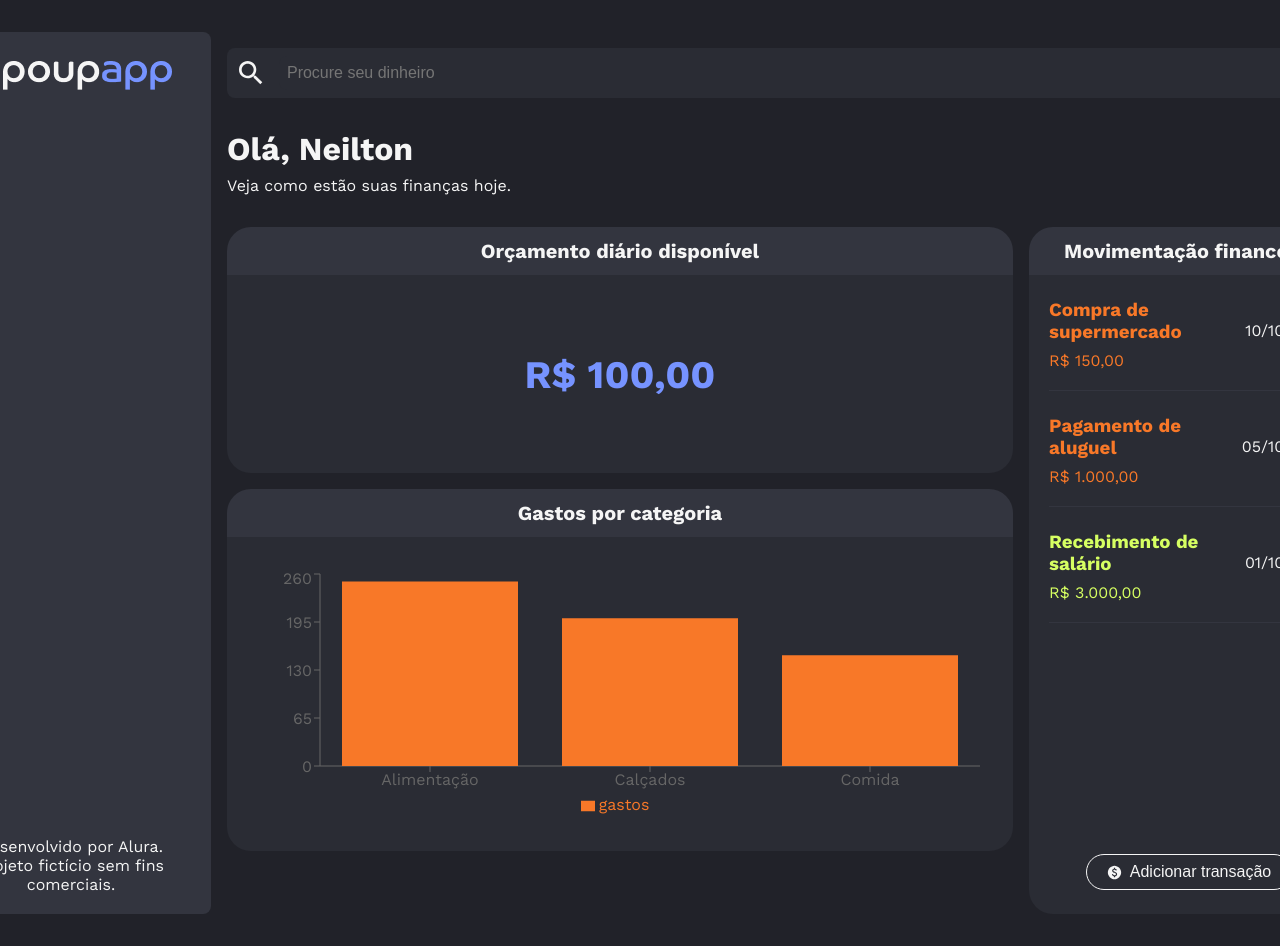
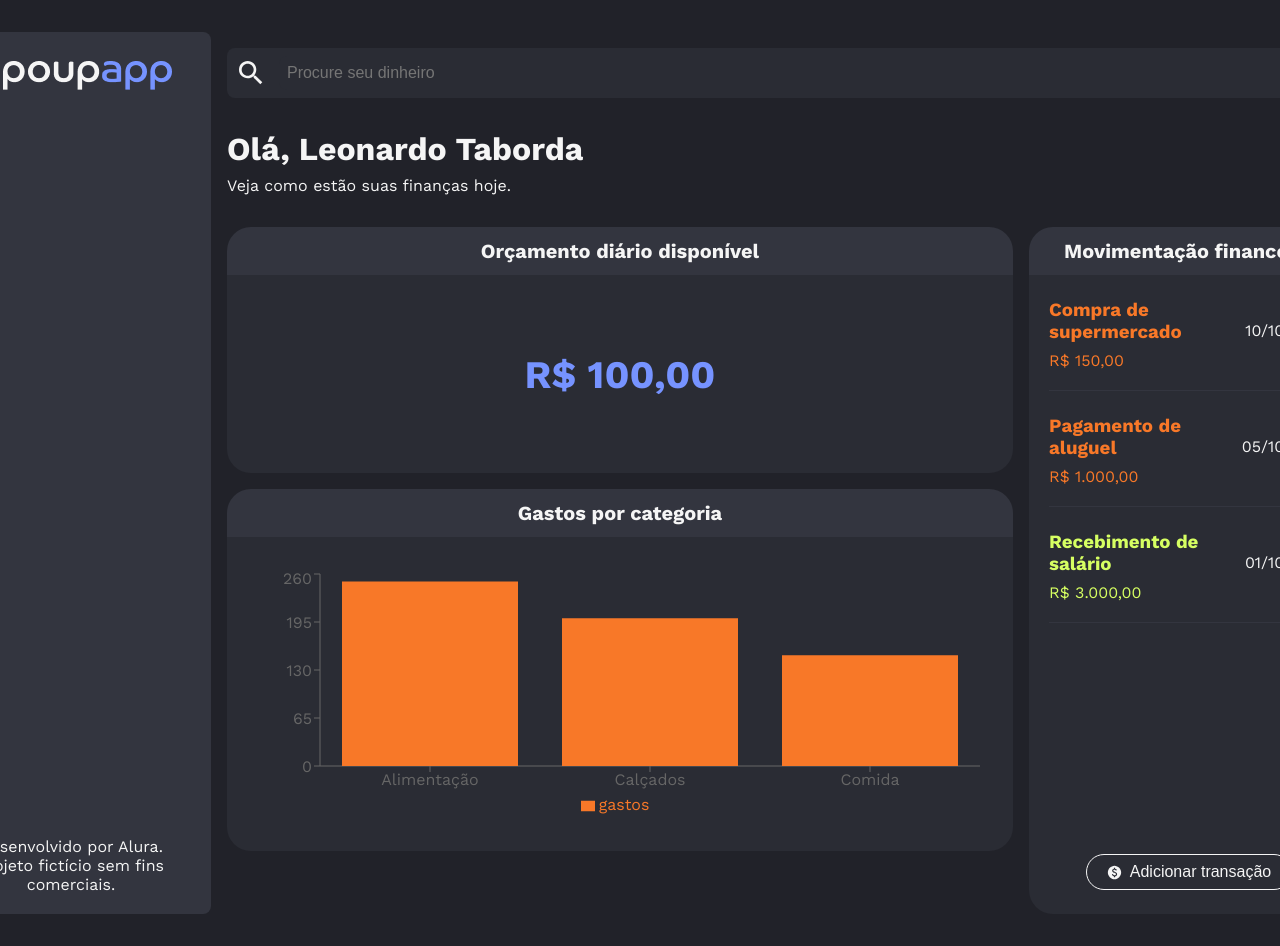
Before and after one commit to leotaborda/poupapp-react-typescript, a React (Vite) app: page /home in a window 1280 px wide. Shown: the top 946 px of the page. Built offline with nearby package versions, Linux system fonts and the light colour scheme; data requests are answered from the project's data file.

Commit message:
feat: add context global to create users

```diff
--- a/src/componentes/SaudacaoUsuario/index.tsx
+++ b/src/componentes/SaudacaoUsuario/index.tsx
@@ -1,4 +1,5 @@
 import styled from "styled-components";
+import { useAppContext } from "../../context/AppContext";
 
 export const StyledUsuario = styled.div`
   grid-area: usuario;
@@ -14,9 +15,11 @@ export const StyledUsuario = styled.div`
 `;
 
 const SaudacaoUsuario = () => {
+  const { usuario } = useAppContext();
+
   return (
     <StyledUsuario>
-      <h1>Olá, Neilton</h1>
+      <h1>Olá, {usuario?.nome}</h1>
       <p>Veja como estão suas finanças hoje.</p>
     </StyledUsuario>
   );
--- /dev/null
+++ b/src/context/AppContext.tsx
@@ -0,0 +1,56 @@
+import React, { createContext, useContext, useEffect, useState } from "react";
+import { IUsuario } from "../types";
+import { obterUsuario, criarUsuario } from "../api";
+
+interface AppContextType {
+  usuario: IUsuario | null;
+  criaUsuario: (usuario: Omit<IUsuario, "id">) => Promise<void>;
+}
+
+export const AppContext = createContext<AppContextType | undefined>(undefined);
+
+const AppProvider = ({ children }: { children: React.ReactNode }) => {
+  const [usuario, setUsuario] = useState<IUsuario | null>(null);
+
+  const carregaDadosUsuario = async () => {
+    try {
+      const usuarios = await obterUsuario();
+      if (usuarios.length > 0) {
+        setUsuario(usuarios[0]);
+      }
+    } catch (err) {
+      console.log(err);
+    }
+  };
+
+  useEffect(() => {
+    carregaDadosUsuario();
+  });
+
+  const criaUsuario = async (usuario: Omit<IUsuario, "id">) => {
+    try {
+      const novoUsuario = await criarUsuario(usuario);
+      setUsuario(novoUsuario);
+    } catch (err) {
+      console.log(err);
+    }
+  };
+
+  return (
+    <AppContext.Provider value={{ usuario, criaUsuario }}>
+      {children}
+    </AppContext.Provider>
+  );
+};
+
+export default AppProvider;
+
+export const useAppContext = () => {
+  const context = useContext(AppContext);
+
+  if (!context) {
+    throw new Error("useAppContext deve ser usado dentro de um Provider");
+  }
+
+  return context;
+};
--- a/src/main.tsx
+++ b/src/main.tsx
@@ -4,6 +4,7 @@ import { createBrowserRouter, RouterProvider } from "react-router";
 import Home from "./screens/Home";
 import Cadastro from "./screens/Cadastro";
 import GlobalStyle from "./GlobalStyle";
+import AppProvider from "./context/AppContext";
 
 const router = createBrowserRouter([
   {
@@ -18,7 +19,9 @@ const router = createBrowserRouter([
 
 createRoot(document.getElementById("root")!).render(
   <StrictMode>
-    <GlobalStyle />
-    <RouterProvider router={router} />
+    <AppProvider>
+      <GlobalStyle />
+      <RouterProvider router={router} />
+    </AppProvider>
   </StrictMode>
 );
```
